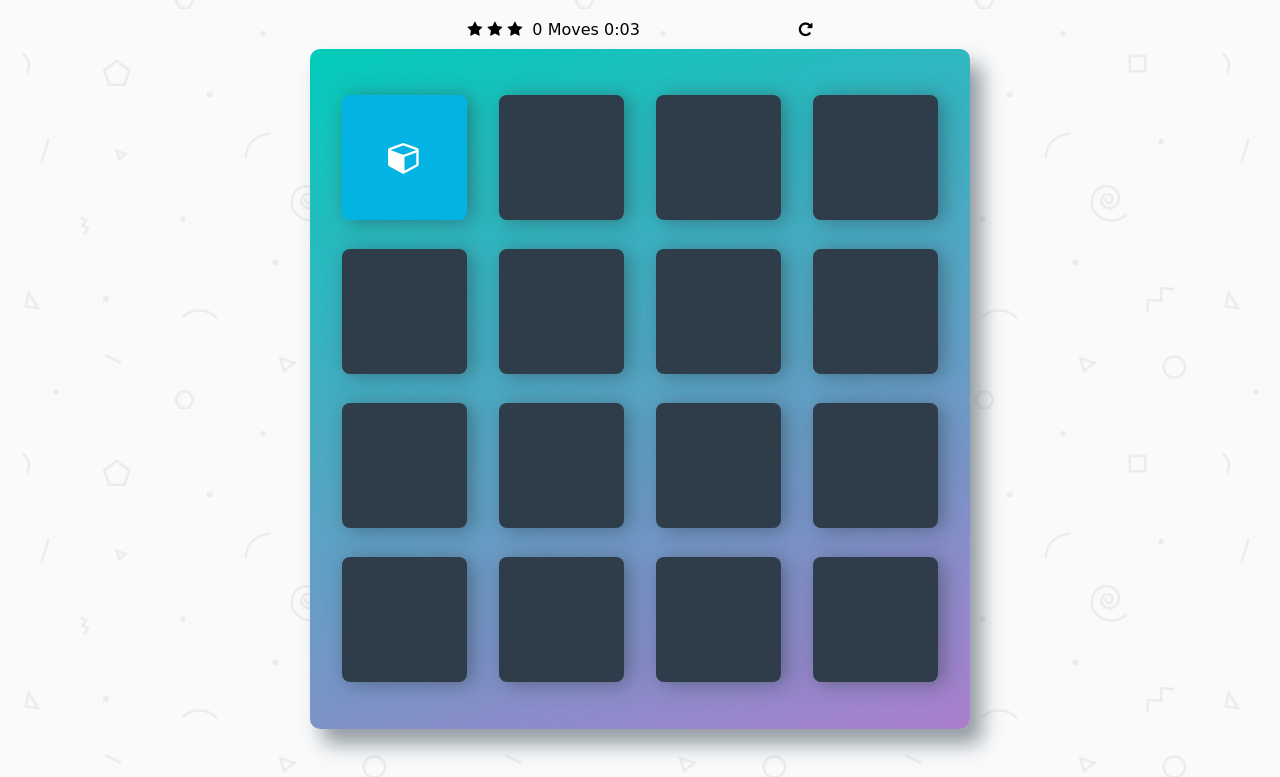
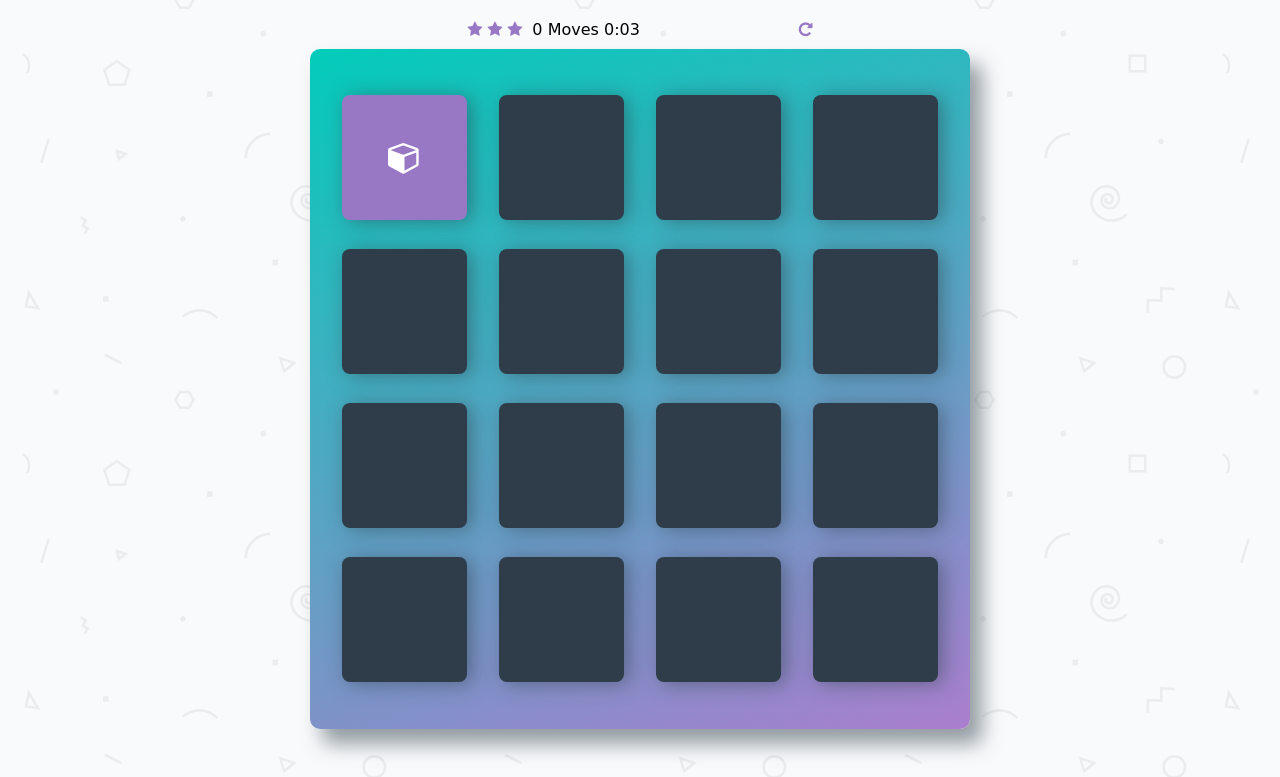
Before and after one commit to cnlewis19/fend-memory-game, a plain HTML site: page index.html in a window 1280 px wide. Both pictures are taken after a click on the item 404 px from the left and 223 px from the top of the page. Shown: the part 66-843 px from the top of the page. Drawn offline with Linux system fonts and the light colour scheme; a web font is replaced by a local one.

Commit message:
changed some color styling

```diff
--- a/css/app.css
+++ b/css/app.css
@@ -67,7 +67,7 @@ h1 {
 
 .deck .card.open {
     transform: rotateY(0);
-    background: #02b3e4;
+    background: #9877C5;
     cursor: default;
 }
 
@@ -101,11 +101,13 @@ h1 {
 .score-panel .stars li {
     list-style: none;
     display: inline-block;
+    color: #9877C5;
 }
 
 .score-panel .restart {
     float: right;
     cursor: pointer;
+    color: #9877C5;
 }
 
 .dialog-box {
```
